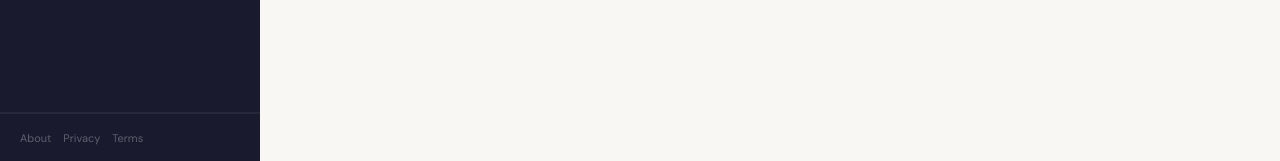
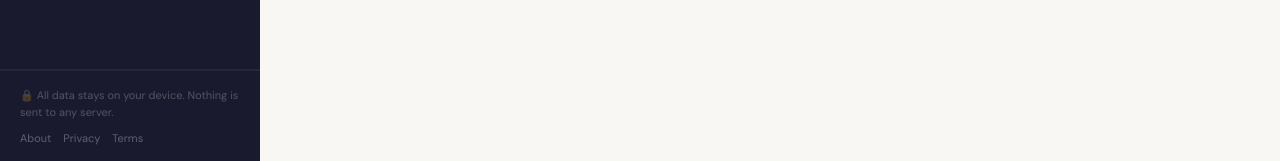
Before and after one commit to overwatchodds-ops/looplearn, a Next.js app: page / in a window 1280 px wide. Shown: the part 636-797 px from the top of the page. Built offline with nearby package versions, Linux system fonts and the light colour scheme.

Commit message:
Add files via upload

```diff
--- a/app/page.js
+++ b/app/page.js
@@ -133,15 +133,16 @@ export default function App() {
           </div>
         </div>
 
-        {/* Sidebar footer links */}
+        {/* Sidebar footer */}
         <div style={{
           marginTop: 'auto',
           padding: '16px 20px',
           borderTop: '1px solid rgba(255,255,255,0.06)',
-          display: 'flex',
-          gap: 12,
-          flexWrap: 'wrap',
         }}>
+          <div style={{ fontSize: 11, color: 'rgba(255,255,255,0.25)', marginBottom: 10, lineHeight: 1.5 }}>
+            🔒 All data stays on your device. Nothing is sent to any server.
+          </div>
+          <div style={{ display: 'flex', gap: 12, flexWrap: 'wrap' }}>
             {['About', 'Privacy', 'Terms'].map(label => (
               <a
                 key={label}
@@ -153,6 +154,7 @@ export default function App() {
                 {label}
               </a>
             ))}
+          </div>
         </div>
 
       </div>
```
Lines whose indentation alone changed are shown as unchanged.
